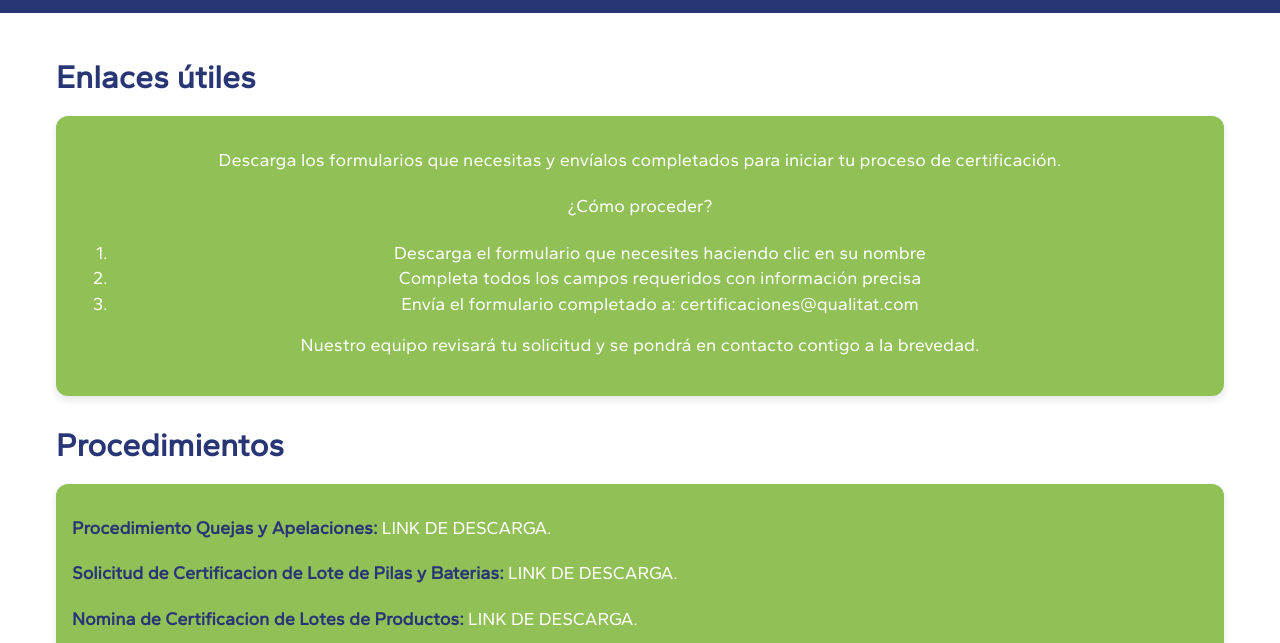
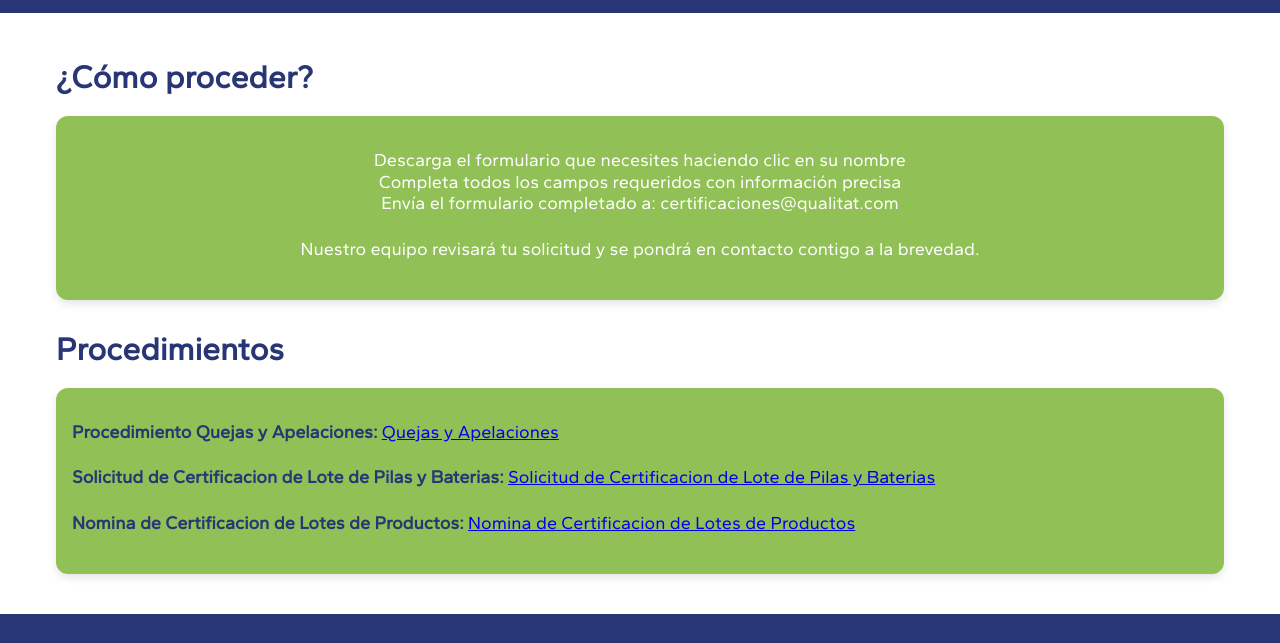
Before and after one commit to Gords/Qualitat, an Eleventy site: page src/enlaces-utiles.md in a window 1280 px wide. Shown: the part 148-791 px from the top of the page. Built offline with nearby package versions, Linux system fonts and the light colour scheme; Eleventy itself is replaced by a stand-in of ours; files that its build step writes are made by us from their sources.

Commit message:
Added files folder and download links (links not working yet)

```diff
--- a/src/enlaces-utiles.md
+++ b/src/enlaces-utiles.md
@@ -4,22 +4,26 @@ title: Enlaces útiles
 ---
 
 <section class="enlaces-utiles">
-    <h2>Enlaces útiles</h2>
+    <h2>¿Cómo proceder?</h2>
         <div class="about-content service-card">
-            <p>Descarga los formularios que necesitas y envíalos completados para iniciar tu proceso de certificación.</p>
+          <p>
+            Descarga el formulario que necesites haciendo clic en su nombre</br>
+            Completa todos los campos requeridos con información precisa</br>
+            Envía el formulario completado a: certificaciones@qualitat.com
 
-            <p>¿Cómo proceder?
-
-1. Descarga el formulario que necesites haciendo clic en su nombre
-2. Completa todos los campos requeridos con información precisa
-3. Envía el formulario completado a: certificaciones@qualitat.com
-
-Nuestro equipo revisará tu solicitud y se pondrá en contacto contigo a la brevedad.</p>
+            Nuestro equipo revisará tu solicitud y se pondrá en contacto contigo a la brevedad.
+          </p>
         </div>
         <h2>Procedimientos</h3>
             <div class="service-card">
-                <p><strong class="highlights">Procedimiento Quejas y Apelaciones:</strong> LINK DE DESCARGA.</p>
-                <p><strong class="highlights">Solicitud de Certificacion de Lote de Pilas y Baterias:</strong> LINK DE DESCARGA.</p>
-                <p><strong class="highlights">Nomina de Certificacion de Lotes de Productos:</strong> LINK DE DESCARGA.</p>
+                <p><strong class="highlights">Procedimiento Quejas y Apelaciones:</strong>
+                  <a href="files/assets/QUEJAS Y APELACIONES-06.docx" target="_blank" class="block px-4 py-2 text-sm text-gray-700 hover:bg-gray-100">Quejas y Apelaciones</a>
+                </p>
+                <p><strong class="highlights">Solicitud de Certificacion de Lote de Pilas y Baterias:</strong>
+                  <a href="files/SOLICITUD DE CERTIFICACION DE PILAS Y BATERIAS-29.docx" target="_blank" class="block px-4 py-2 text-sm text-gray-700 hover:bg-gray-100">Solicitud de Certificacion de Lote de Pilas y Baterias</a>
+                </p>
+                <p><strong class="highlights">Nomina de Certificacion de Lotes de Productos:</strong>
+                  <a href="/files/NOMINA DE CERTIFICACION DE LOTES DE PRODUCTOS-39.docx" target="_blank" class="block px-4 py-2 text-sm text-gray-700 hover:bg-gray-100">Nomina de Certificacion de Lotes de Productos</a>
+                </p>
             </div>
 </section>
```
Also changed, not shown: 4 other files.
